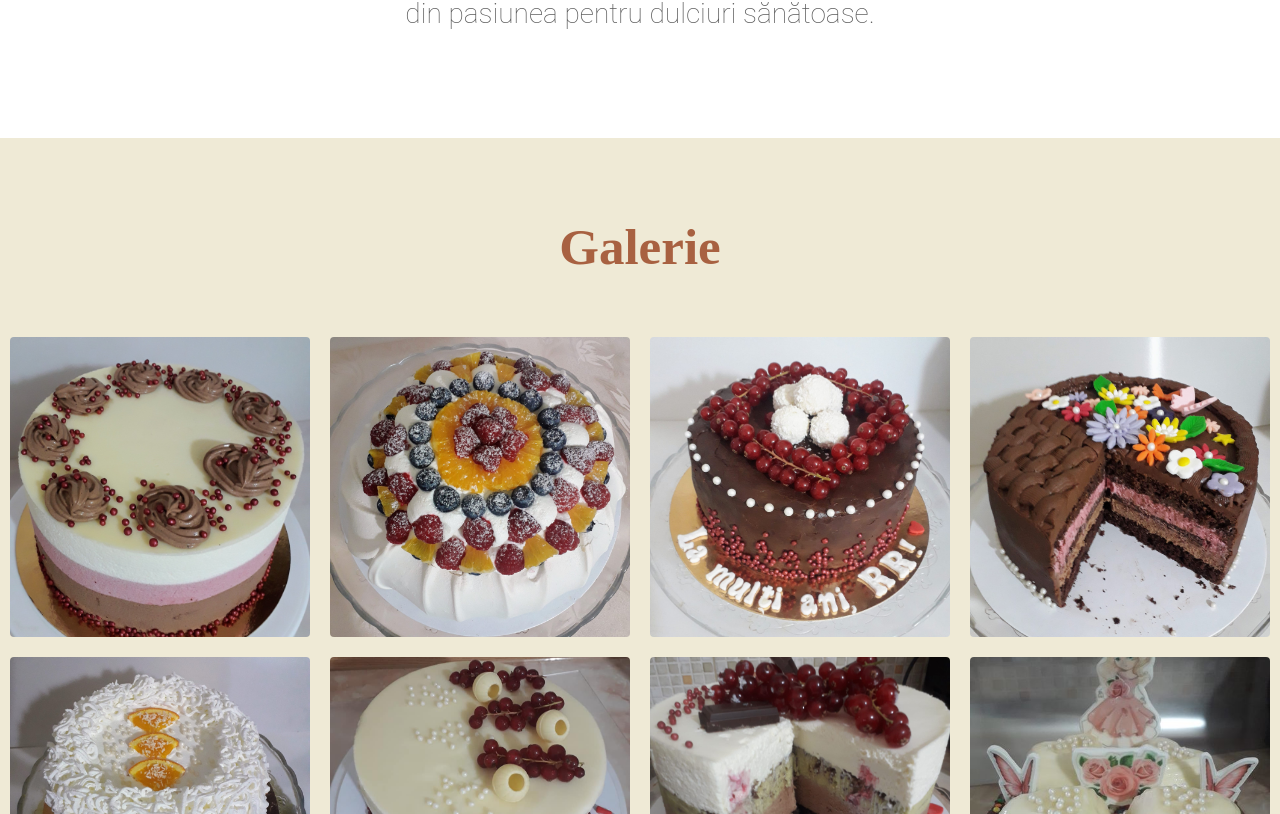
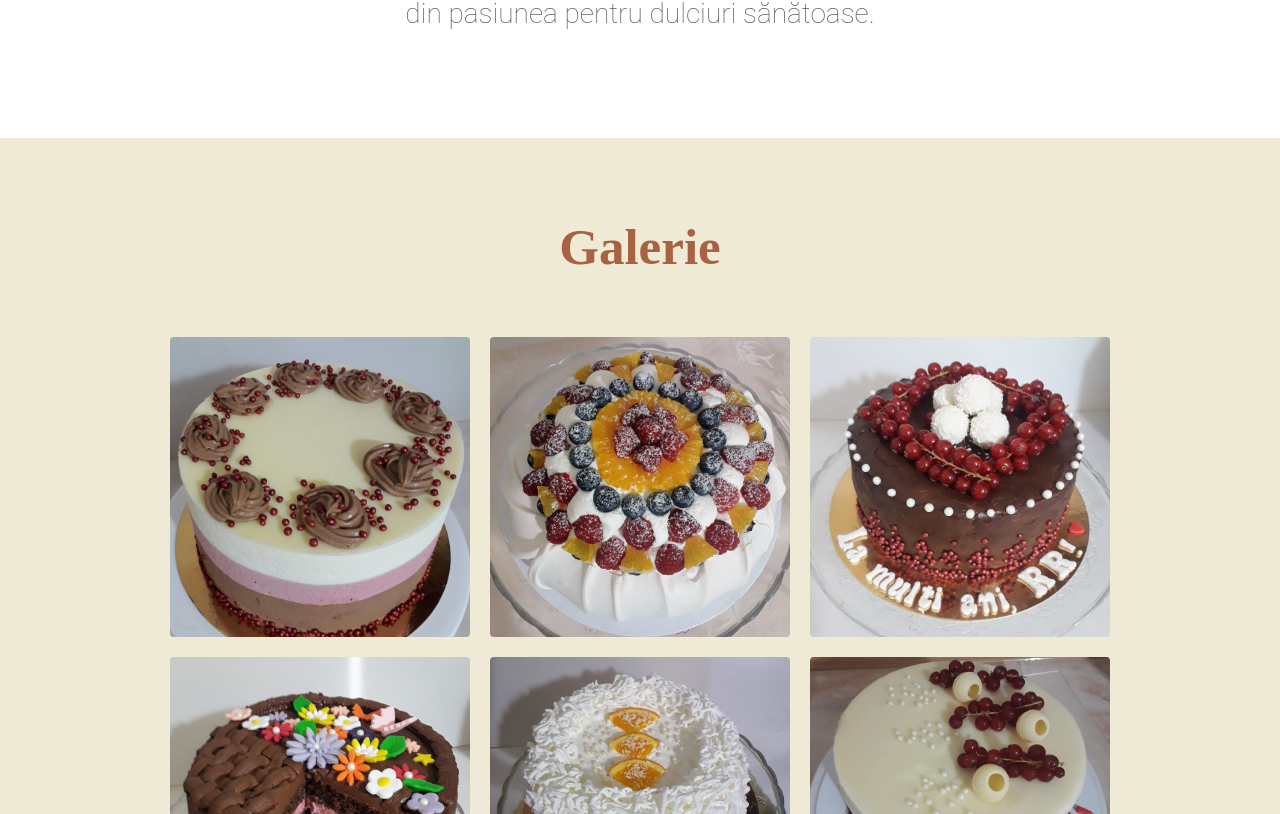
Before and after one commit to TaynaRadu/cozana-site, a React (Vite) app: page / in a window 1280 px wide. Shown: the part 1026-1840 px from the top of the page. Built offline with nearby package versions, Linux system fonts and the light colour scheme.

Commit message:
feat: create Gallery component

```diff
--- a/src/App.tsx
+++ b/src/App.tsx
@@ -1,6 +1,7 @@
 import { Header } from "./components/Header/index.tsx";
 import { Banner } from "./components/Banner/index";
 import { Description } from "./components/Description/index";
+import { Gallery } from "./components/Gallery/index";
 
 function App() {
   return (
@@ -8,22 +9,7 @@ function App() {
       <Header />
       <Banner />
       <Description />
-      <section className="servicii" id="galerie">
-        <h2 className="servicii__title">Galerie</h2>
-
-        <div className="servicii__container">
-          <div className="servicii__img one"></div>
-          <div className="servicii__img two"></div>
-          <div className="servicii__img three"></div>
-          <div className="servicii__img four"></div>
-          <div className="servicii__img five"></div>
-          <div className="servicii__img six"></div>
-          <div className="servicii__img seven"></div>
-          <div className="servicii__img eight"></div>
-        </div>
-      </section>
-
-      <section></section>
+      <Gallery />
 
       <footer className="rodape" id="contact">
         <h4 className="rodape__titulo">Cozana Home</h4>
--- /dev/null
+++ b/src/components/Gallery/index.tsx
@@ -0,0 +1,21 @@
+import styles from "./style.module.css";
+import cx from "classnames";
+
+export function Gallery() {
+  return (
+    <section className={styles.servicii} id="galerie">
+      <h2 className={styles.servicii__title}>Galerie</h2>
+
+      <div className={styles.servicii__container}>
+        <div className={cx(styles.servicii__img, styles.one)}></div>
+        <div className={cx(styles.servicii__img, styles.two)}></div>
+        <div className={cx(styles.servicii__img, styles.three)}></div>
+        <div className={cx(styles.servicii__img, styles.four)}></div>
+        <div className={cx(styles.servicii__img, styles.five)}></div>
+        <div className={cx(styles.servicii__img, styles.six)}></div>
+        <div className={cx(styles.servicii__img, styles.seven)}></div>
+        <div className={cx(styles.servicii__img, styles.eight)}></div>
+      </div>
+    </section>
+  );
+}
--- a/src/css/servicii-container/servicii-img.css
+++ b/src/components/Gallery/style.module.css
@@ -1,3 +1,29 @@
+.servicii__container {
+  display: grid;
+  /* grid-template-columns: repeat(4, 300px); */
+  grid-template-columns: repeat(auto-fit, minmax(300px, auto));
+  justify-content: center;
+  gap: 20px;
+}
+
+.servicii {
+  text-align: center;
+  padding: 5rem;
+  background: #efead6;
+}
+
+.servicii__title {
+  color: #a86141;
+  font-family: Pacifico, cursive;
+  font-size: 3.1875rem;
+  margin-bottom: 1rem;
+  margin-bottom: 60px;
+}
+
+.servicii__item {
+  background: #000;
+}
+
 .servicii__img {
   background: #000;
   width: 300px;
--- a/src/css/servicii-container/servicii-container.css
+++ /dev/null
@@ -1,10 +0,0 @@
-.servicii__container {
-  display: grid;
-  grid-template-columns: repeat(4, 300px);
-  justify-content: center;
-  gap: 20px;
-}
-
-.servicii__item {
-  background: #000;
-}
--- a/src/css/servicii.css
+++ /dev/null
@@ -1,13 +0,0 @@
-.servicii {
-  text-align: center;
-  padding: 5rem;
-  background: #efead6;
-}
-
-.servicii__title {
-  color: #a86141;
-  font-family: Pacifico, cursive;
-  font-size: 3.1875rem;
-  margin-bottom: 1rem;
-  margin-bottom: 60px;
-}
--- a/src/main.tsx
+++ b/src/main.tsx
@@ -4,12 +4,6 @@ import App from "./App.tsx";
 
 import "./css/normalize.css";
 import "./css/reset.css";
-
-import "./css/servicii.css";
-import "./css/servicii-container/servicii-container.css";
-import "./css/servicii-container/servicii-description.css";
-import "./css/servicii-container/servicii-img.css";
-import "./css/servicii-container/servicii-item.css";
 
 import "./css/footer/footer.css";
 
```
Also changed, not shown: src/css/servicii-container/servicii-description.css (deleted, +0 -14 lines), src/css/servicii-container/servicii-item.css (deleted, +0 -15 lines).
